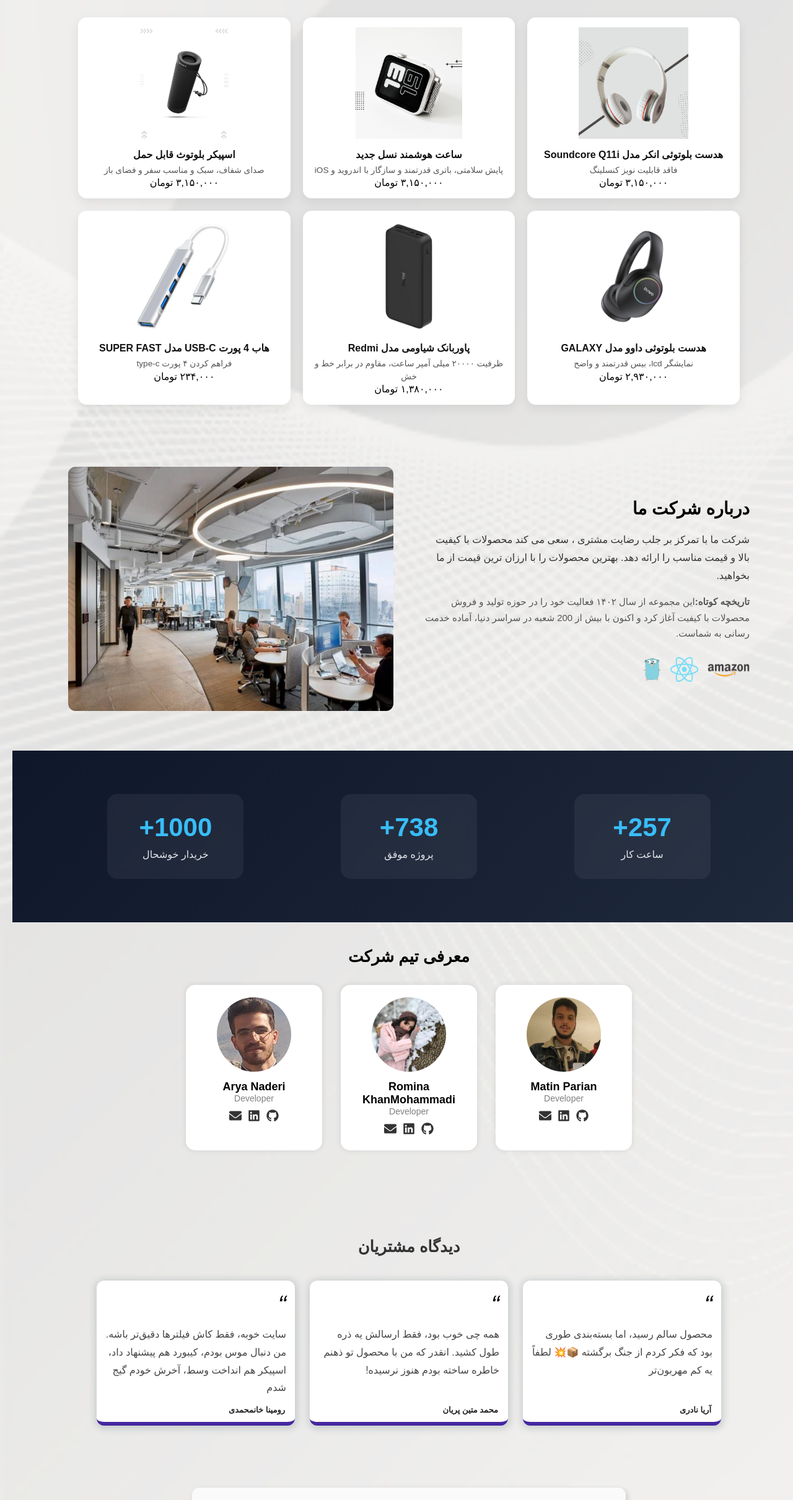
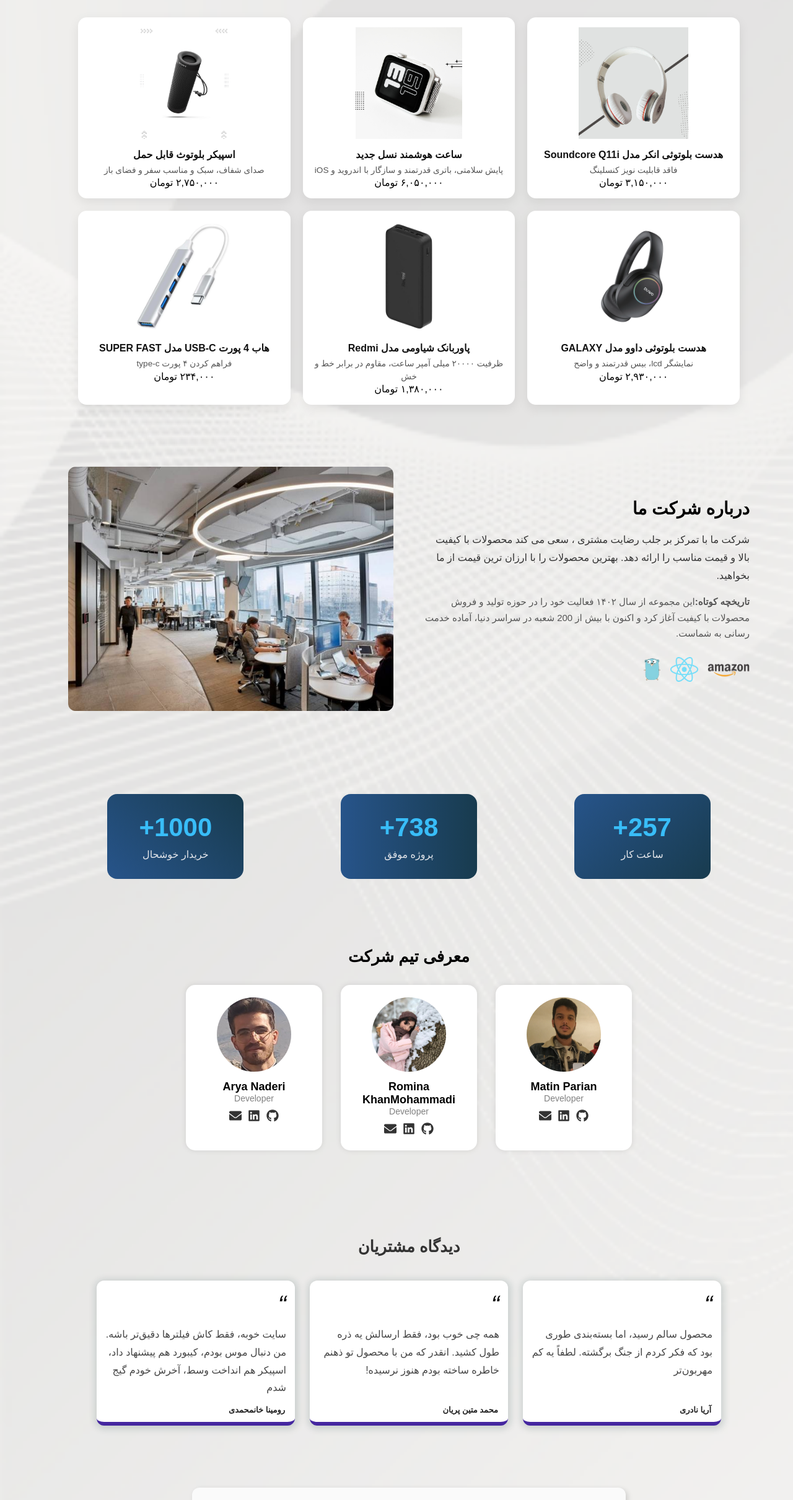
Before and after one commit to romina-kh/NetEng-Project, a React (Vite) app in the folder frontend/net-eng/: page / in a window 1280 px wide. Shown: the part 938-3358 px from the top of the page at 62% size. Built offline with nearby package versions, Linux system fonts and the light colour scheme; a small style sheet from the web is missing.

Commit message:
style: change color

```diff
--- a/frontend/net-eng/src/components/homePage/Comments.jsx
+++ b/frontend/net-eng/src/components/homePage/Comments.jsx
@@ -10,7 +10,7 @@
                 <div className="comment-box">
                     <div className="comment">
                         <i className="quote"></i>
-                        <p>محصول سالم رسید، اما بسته‌بندی طوری بود که فکر کردم از جنگ برگشته 📦💥 لطفاً یه کم مهربون‌تر
+                        <p>محصول سالم رسید، اما بسته‌بندی طوری بود که فکر کردم از جنگ برگشته. لطفاً یه کم مهربون‌تر
                         </p>
                         <h4>آریا نادری</h4>
                     </div>
--- a/frontend/net-eng/src/components/homePage/product.jsx
+++ b/frontend/net-eng/src/components/homePage/product.jsx
@@ -24,14 +24,14 @@
           <img src={product2} alt="product" />
           <h3>ساعت هوشمند نسل جدید</h3>
           <p>پایش سلامتی، باتری قدرتمند و سازگار با اندروید و iOS</p>
-          <span>۳,۱۵۰,۰۰۰ تومان</span>
+          <span>۶,۰۵۰,۰۰۰ تومان</span>
         </div>
 
         <div className="product-card">
           <img src={product3} alt="product" />
           <h3>اسپیکر بلوتوث قابل حمل</h3>
           <p>صدای شفاف، سبک و مناسب سفر و فضای باز</p>
-          <span>۳,۱۵۰,۰۰۰ تومان</span>
+          <span>۲,۷۵۰,۰۰۰ تومان</span>
         </div>
 
         <div className="product-card">
--- a/frontend/net-eng/src/styles/homePage/StatsSection.css
+++ b/frontend/net-eng/src/styles/homePage/StatsSection.css
@@ -1,8 +1,9 @@
 .stats-section {
     width: 100%;
     padding: 70px 20px;
-    background: linear-gradient(135deg, #0f172a, #1e293b);
+    /* background: linear-gradient(135deg, #0f172a, #1e293b); */
     /* background: linear-gradient(135deg, #0f2a1f, #1e1e3b); */
+
 
   }
 
@@ -14,6 +15,8 @@
     gap: 30px;
     flex-wrap: wrap;
     text-align: center;
+
+
   }
 
   .stat-item {
@@ -24,6 +27,19 @@
     backdrop-filter: blur(8px);
     transition: transform 0.3s ease;
   }
+
+  .stat-item:nth-child(1) {
+  background: linear-gradient(135deg, #27548A, #183B4E);
+}
+
+.stat-item:nth-child(2) {
+  background: linear-gradient(90deg, #27548A, #183B4E);
+}
+
+.stat-item:nth-child(3) {
+  background: linear-gradient(45deg, #27548A, #183B4E);
+}
+
 
   .stat-item:hover {
     transform: translateY(-8px);
```
